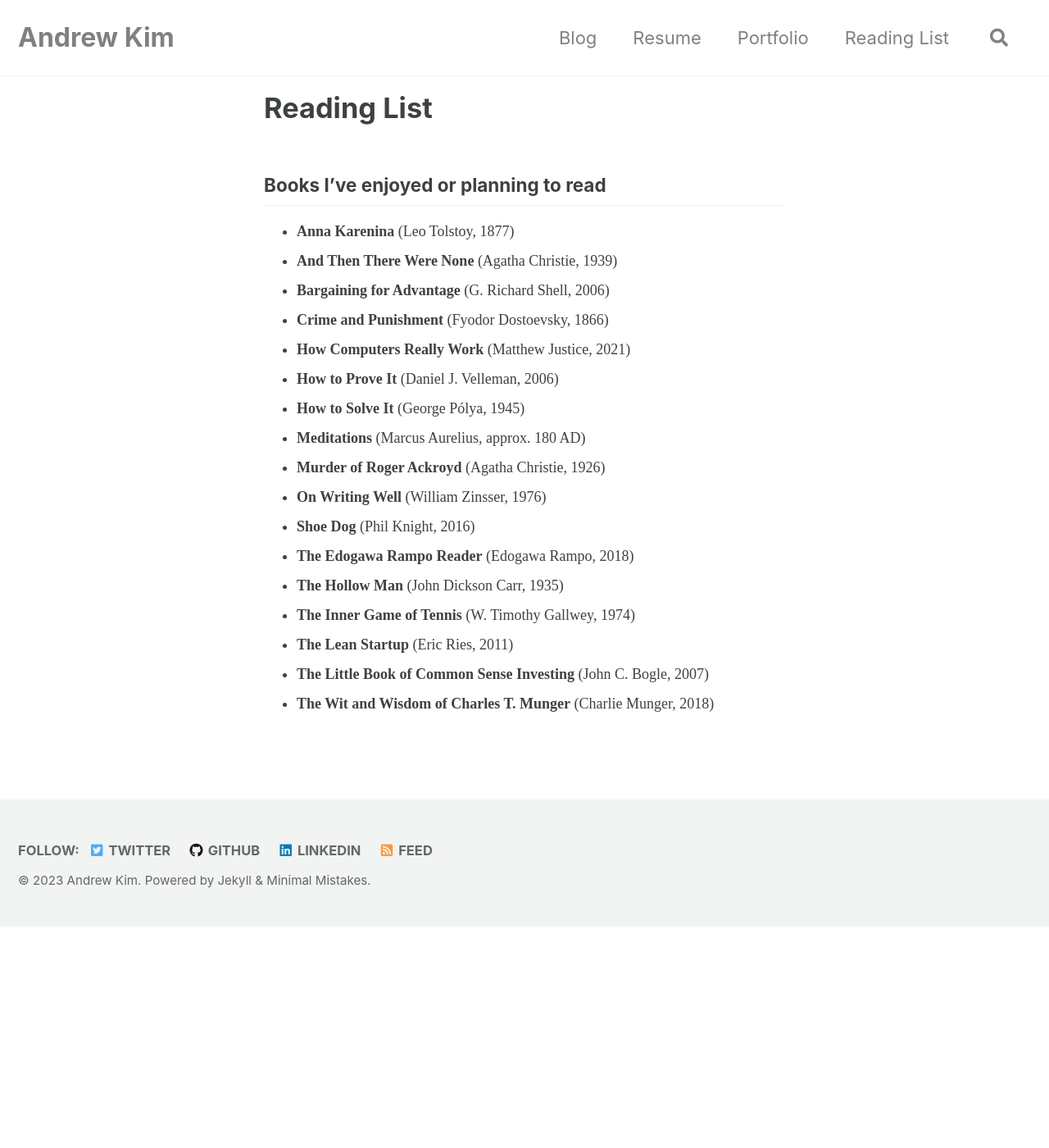
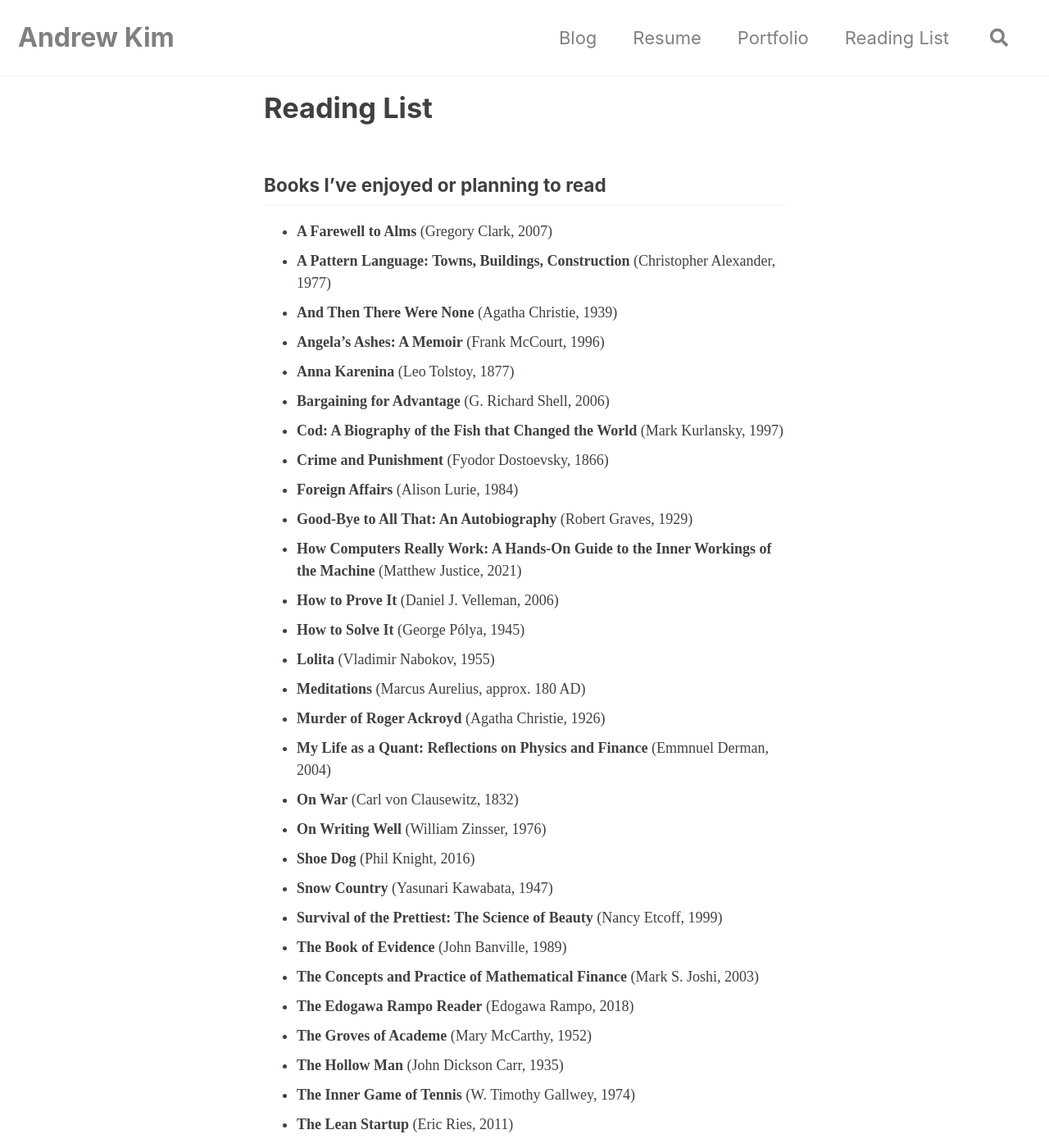
Before and after one commit to andrewwkimm/andrewwkimm.github.io, a Jekyll site: the page built from reading_list/index.md, in a window 1280 px wide and 1400 px high. Shown: the whole window at 82% size. Built offline with Jekyll 4.4.1, drawn with Linux system fonts in a browser that asks for light colours; cached includes are drawn as plain includes; some of the changed text lies outside the part shown.

Commit message:
Update reading list

```diff
--- a/reading_list/index.md
+++ b/reading_list/index.md
@@ -7,20 +7,35 @@ comments: false
 
 ## Books I've enjoyed or planning to read
 
+- **A Farewell to Alms** (Gregory Clark, 2007)
+- **A Pattern Language: Towns, Buildings, Construction** (Christopher Alexander, 1977)
+- **And Then There Were None** (Agatha Christie, 1939)
+- **Angela's Ashes: A Memoir** (Frank McCourt, 1996)
 - **Anna Karenina** (Leo Tolstoy, 1877)
-- **And Then There Were None** (Agatha Christie, 1939)
 - **Bargaining for Advantage** (G. Richard Shell, 2006)
+- **Cod: A Biography of the Fish that Changed the World** (Mark Kurlansky, 1997)
 - **Crime and Punishment** (Fyodor Dostoevsky, 1866)
-- **How Computers Really Work** (Matthew Justice, 2021)
+- **Foreign Affairs** (Alison Lurie, 1984)
+- **Good-Bye to All That: An Autobiography** (Robert Graves, 1929)
+- **How Computers Really Work: A Hands-On Guide to the Inner Workings of the Machine** (Matthew Justice, 2021)
 - **How to Prove It** (Daniel J. Velleman, 2006)
 - **How to Solve It** (George Pólya, 1945)
+- **Lolita** (Vladimir Nabokov, 1955)
 - **Meditations** (Marcus Aurelius, approx. 180 AD)
 - **Murder of Roger Ackroyd** (Agatha Christie, 1926)
+- **My Life as a Quant: Reflections on Physics and Finance** (Emmnuel Derman, 2004)
+- **On War** (Carl von Clausewitz, 1832)
 - **On Writing Well** (William Zinsser, 1976)
 - **Shoe Dog** (Phil Knight, 2016)
+- **Snow Country** (Yasunari Kawabata, 1947)
+- **Survival of the Prettiest: The Science of Beauty** (Nancy Etcoff, 1999)
+- **The Book of Evidence** (John Banville, 1989)
+- **The Concepts and Practice of Mathematical Finance** (Mark S. Joshi, 2003)
 - **The Edogawa Rampo Reader** (Edogawa Rampo, 2018)
+- **The Groves of Academe** (Mary McCarthy, 1952)
 - **The Hollow Man** (John Dickson Carr, 1935)
 - **The Inner Game of Tennis** (W. Timothy Gallwey, 1974)
 - **The Lean Startup** (Eric Ries, 2011)
-- **The Little Book of Common Sense Investing** (John C. Bogle, 2007)
+- **The Little Book of Common Sense Investing: The Only Way to Guarantee Your Fair Share of Stock Market Returns** (John C. Bogle, 2007)
+- **The Shadow University: The Betrayal Of Liberty On America's Campuses** (Alan Charles Kors and Harvey Silverglate, 1998)
 - **The Wit and Wisdom of Charles T. Munger** (Charlie Munger, 2018)
```
